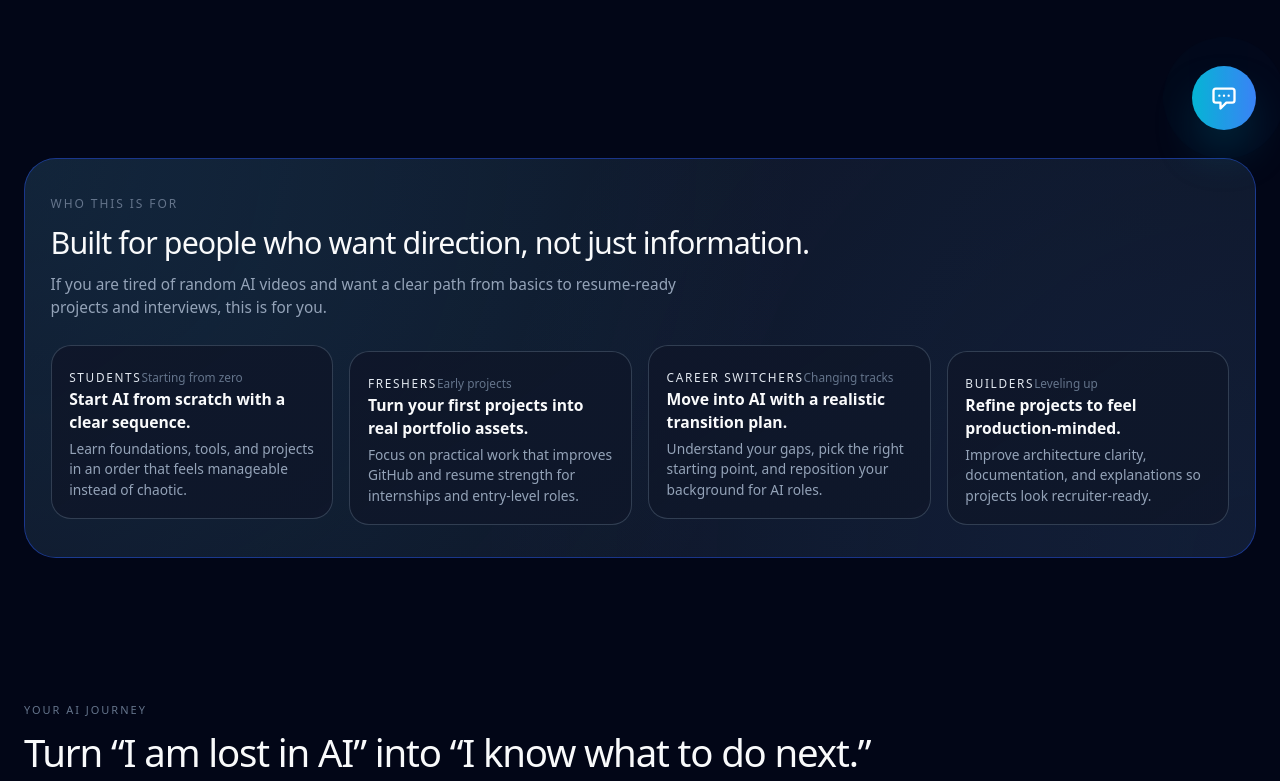
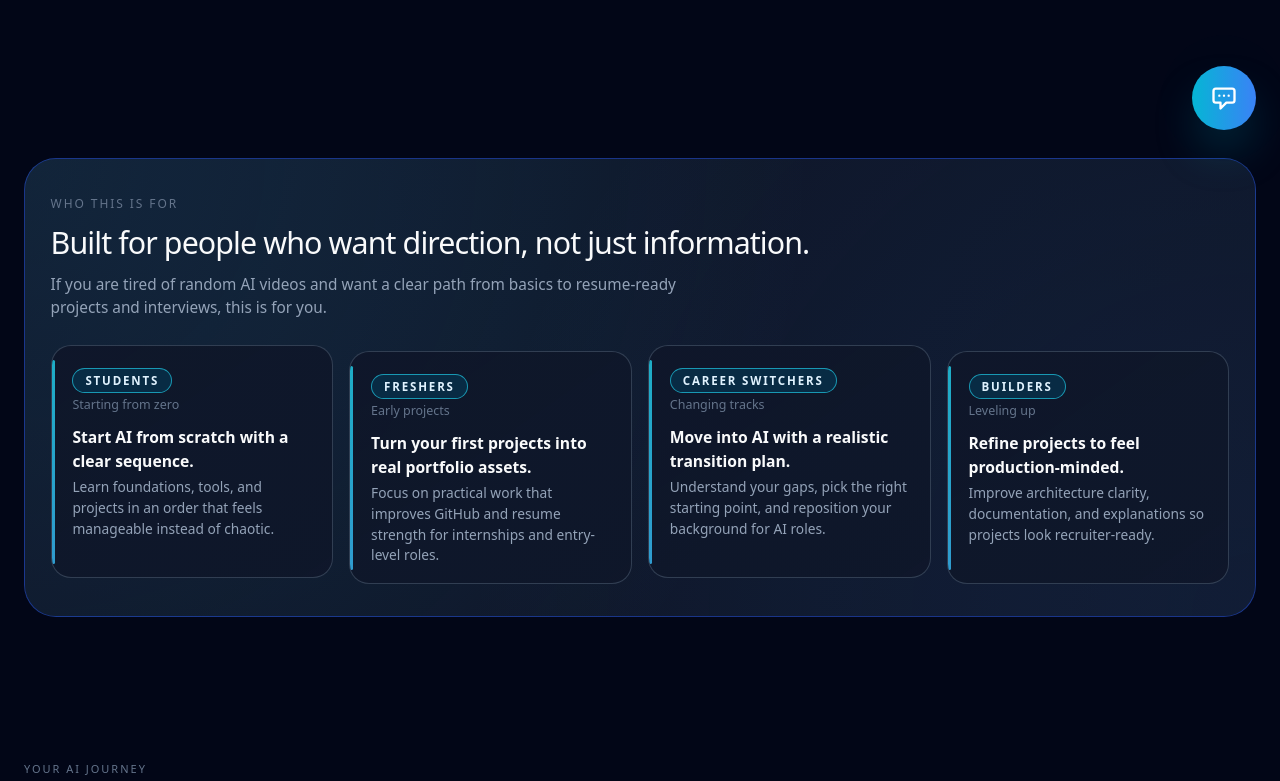
Before and after one commit to RzLetsCode/portfolio, a Next.js app: page /portfolio/ in a window 1280 px wide. Shown: the part 646-1427 px from the top of the page. Built offline with nearby package versions, Linux system fonts and the light colour scheme.

Commit message:
Update Audience.module.css for layout enhancements
Refactor audience section styles for improved layout and design.

```diff
--- a/components/Audience.module.css
+++ b/components/Audience.module.css
@@ -62,7 +62,7 @@
 
 .audCard {
   position: relative;
-  padding: 1.25rem 1.1rem 1.1rem;
+  padding: 1.35rem 1.1rem 1.1rem 1.3rem;
   border-radius: 20px;
   border: 1px solid rgba(51, 65, 85, 0.95);
   background: linear-gradient(
@@ -106,38 +106,46 @@
   opacity: 1;
 }
 
-.audTopRow {
-  display: flex;
-  align-items: center;
-  gap: 0.6rem;
-  margin-bottom: 0.65rem;
+/* Left accent bar */
+.accent {
+  position: absolute;
+  left: 0;
+  top: 0.85rem;
+  bottom: 0.85rem;
+  width: 3px;
+  border-radius: 999px;
+  background: linear-gradient(to bottom, #22d3ee, #38bdf8);
+  opacity: 0.8;
 }
 
-.audAvatar {
-  width: 2.2rem;
-  height: 2.2rem;
-  border-radius: 999px;
-  background: radial-gradient(circle at top, #22d3ee, #0ea5e9);
+/* Header row inside card */
+
+.audHeader {
   display: flex;
-  align-items: center;
-  justify-content: center;
-  color: #020617;
-  font-size: 0.9rem;
-  font-weight: 700;
-  box-shadow: 0 0 0 3px rgba(15, 23, 42, 0.9);
+  flex-direction: column;
+  gap: 0.2rem;
+  margin-bottom: 0.7rem;
 }
 
 .audLabel {
-  font-size: 0.74rem;
-  letter-spacing: 0.14em;
+  align-self: flex-start;
+  font-size: 0.72rem;
+  font-weight: 700;
+  letter-spacing: 0.16em;
   text-transform: uppercase;
-  color: #e2e8f0;
+  padding: 0.18rem 0.75rem;
+  border-radius: 999px;
+  background: rgba(8, 47, 73, 0.85);
+  border: 1px solid rgba(34, 211, 238, 0.65);
+  color: #e0f2fe;
 }
 
 .audTag {
-  font-size: 0.74rem;
+  font-size: 0.78rem;
   color: #64748b;
 }
+
+/* Body */
 
 .audTitle {
   font-size: 0.98rem;
```
